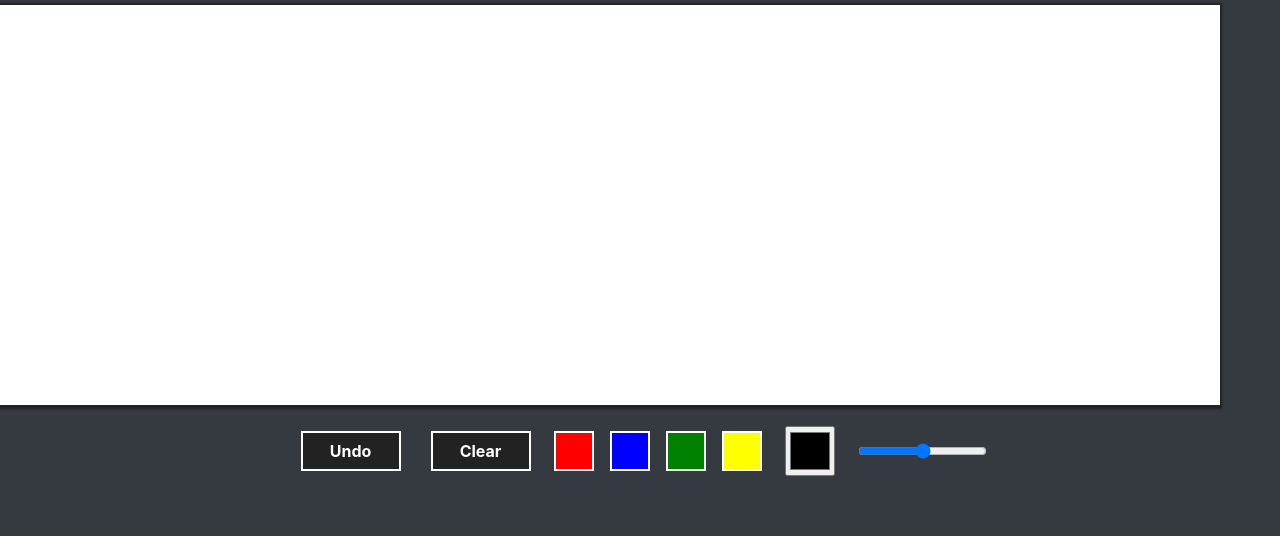
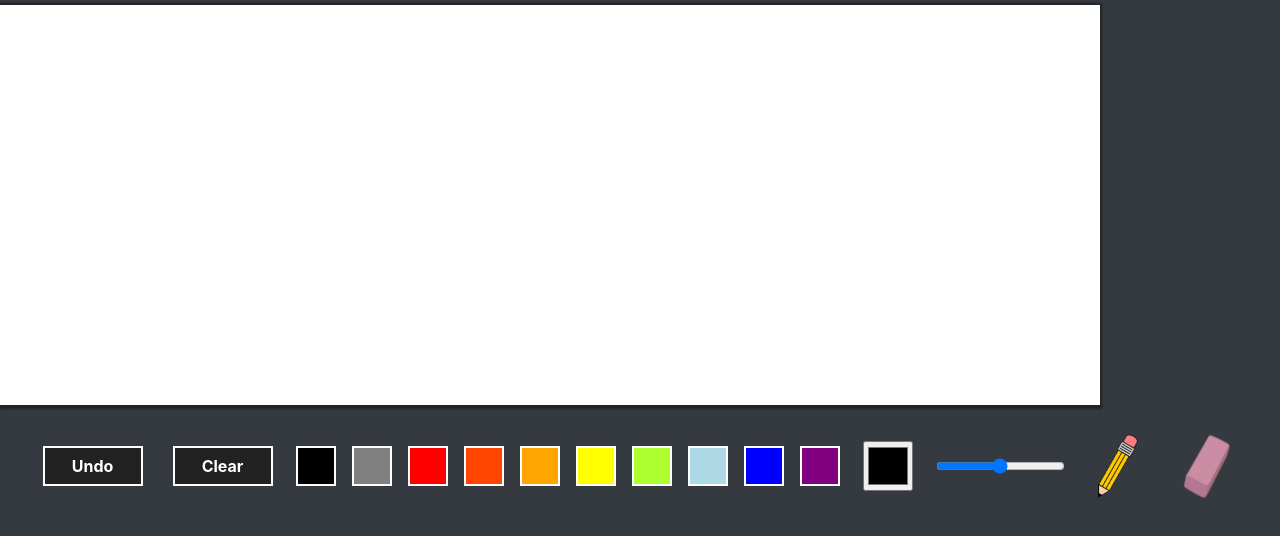
Before and after one commit to matejklimes/paintingapp, a plain HTML site: page index.html in a window 1280 px wide. Shown: the part 148-684 px from the top of the page. Drawn offline with nearby package versions, Linux system fonts and the light colour scheme.

Commit message:
1.1 Unfunctional draw/erase

```diff
--- a/css/main.css
+++ b/css/main.css
@@ -1,10 +1,6 @@
 canvas {
     box-shadow: -1px 1px 2px 3px #222;
     cursor: pointer;
-}
-
-.body {
-    margin: 0 30px;
 }
 
 .tools {
@@ -36,6 +32,7 @@ canvas {
     background: #222;
     font-weight: bold;
     margin: 0 15px;
+    outline: none;
 }
 
 .color-picker {
@@ -50,3 +47,18 @@ canvas {
     margin: 0 8px;
     cursor: pointer;
 }
+
+.tools img {
+    align-self: center;
+    width: 80px;
+    height: 80px;
+    margin: 0 5px;
+    padding: 5px 5px;
+}
+
+.selected {
+    background: #2a3035;
+    box-sizing: border-box;
+    border: 2px solid white;
+    border-radius: 15%;
+}
--- a/index.html
+++ b/index.html
@@ -21,13 +21,29 @@
                 <button onClick="undo_last()" type="button" class="button">Undo</button>
                 <button onClick="clear_canvas()" type="button" class="button">Clear</button>
 
+                <div onClick="change_color(this)" class="color-field" style="background: black;"></div>
+                <div onClick="change_color(this)" class="color-field" style="background: gray;"></div>
                 <div onClick="change_color(this)" class="color-field" style="background: red;"></div>
+                <div onClick="change_color(this)" class="color-field" style="background: orangered;"></div>
+                <div onClick="change_color(this)" class="color-field" style="background: orange;"></div>
+                <div onClick="change_color(this)" class="color-field" style="background: yellow;"></div>
+                <div onClick="change_color(this)" class="color-field" style="background: greenyellow;"></div>
+                <div onClick="change_color(this)" class="color-field" style="background: lightblue;"></div>
                 <div onClick="change_color(this)" class="color-field" style="background: blue;"></div>
-                <div onClick="change_color(this)" class="color-field" style="background: green;"></div>
-                <div onClick="change_color(this)" class="color-field" style="background: yellow;"></div>
+                <div onClick="change_color(this)" class="color-field" style="background: purple;"></div>
 
                 <input onInput="draw_color = this.value" type="color" class="color-picker">
-                <input onInput="draw_width = this.value" type="range" min="1" max="100" class="pen-range">
+                <input onInput="draw_width = this.value" type="range" min="2" max="120" class="pen-range">
+
+                <!-- <a onClick="open_image()" id="open" href="#"><img src="" type="image"></a>
+                <a onClick="save_image()" id="save" href="#"><img src="" type="image"></a> -->
+                <a onClick="change_tool('brush')" id="brush" href="#"><img src="img/pen1.png" type="image"></a>
+                <a onClick="change_tool('eraser')" id="eraser" href="#"><img src="img/eraser1.png" type="image"></a>
+                <!-- <a onClick="change_tool('line')" id="line" href="#"><img src="" type="image"></a>
+                <a onClick="change_tool('circle')" id="circle" href="#"><img src="" type="image"></a>
+                <a onClick="change_tool('rectangle')" id="rectangle" href="#"><img src="" type="image"></a>
+                <a onClick="change_tool('triangle')" id="triangle" href="#"><img src="" type="image"></a>
+                <a onClick="change_tool('polygon')" id="polygon" href="#"><img src="" type="image"></a> -->
             </div>
         </div>
       </main>
--- a/js/main.js
+++ b/js/main.js
@@ -1,5 +1,5 @@
 const canvas = document.getElementById("canvas");
-canvas.width = window.innerWidth - 60;
+canvas.width = 1100;
 canvas.height = 400;
 
 let context = canvas.getContext("2d");
@@ -10,6 +10,8 @@ context.fillRect(0, 0, canvas.width, canvas.height);
 let draw_color = "blue";
 let draw_width = "3";
 let is_drawing = false;
+
+//let current_tool = "brush";
 
 let restore_array = [];
 let index = -1;
@@ -46,6 +48,14 @@ function undo_last() {
         context.putImageData(restore_array[index], 0, 0);
     }
 }
+
+/*function change_tool(toolClicked) {
+    document.getElementById("brush").className = "";
+    document.getElementById("eraser").className = "";
+
+    document.getElementById(toolClicked).className = "selected";
+    current_tool = toolClicked;
+}*/
 
 function start(event) {
     is_drawing = true;
```
Also changed, not shown: img/eraser1.png (added), img/pen1.png (added).
